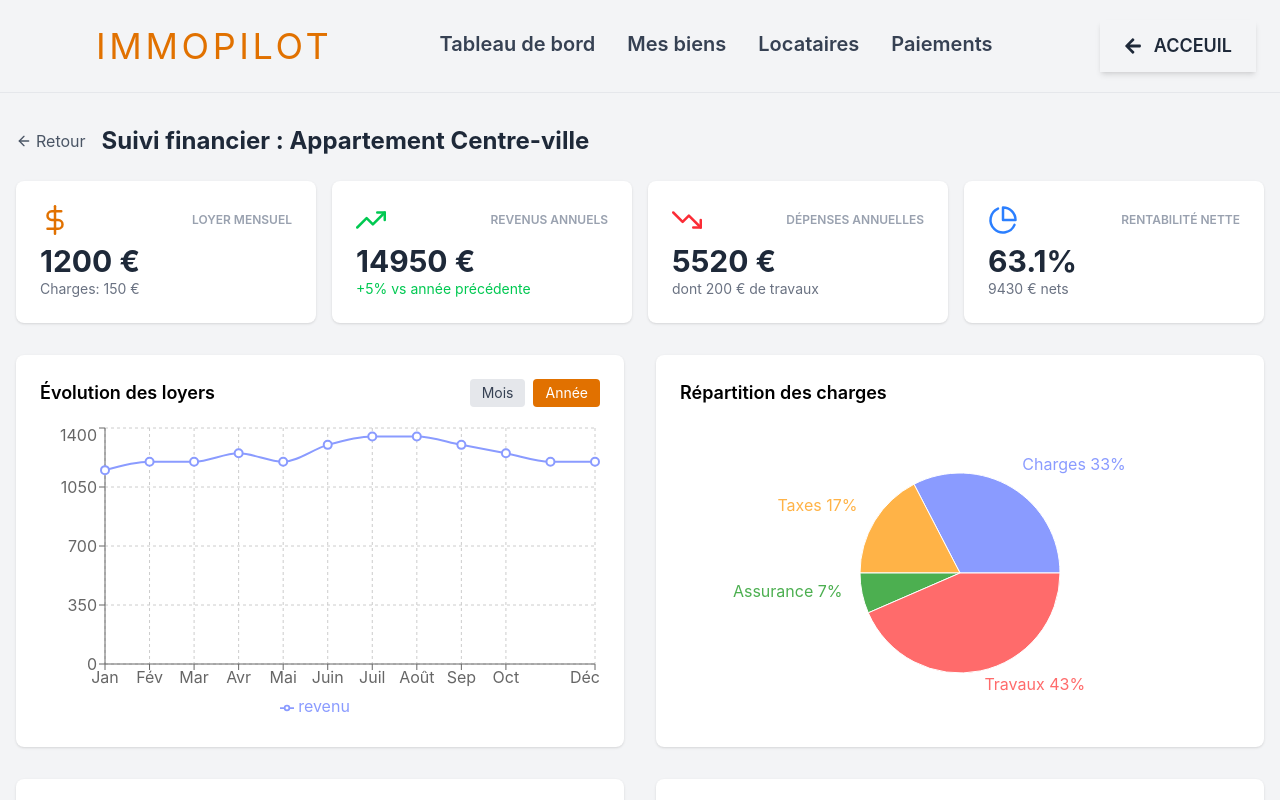
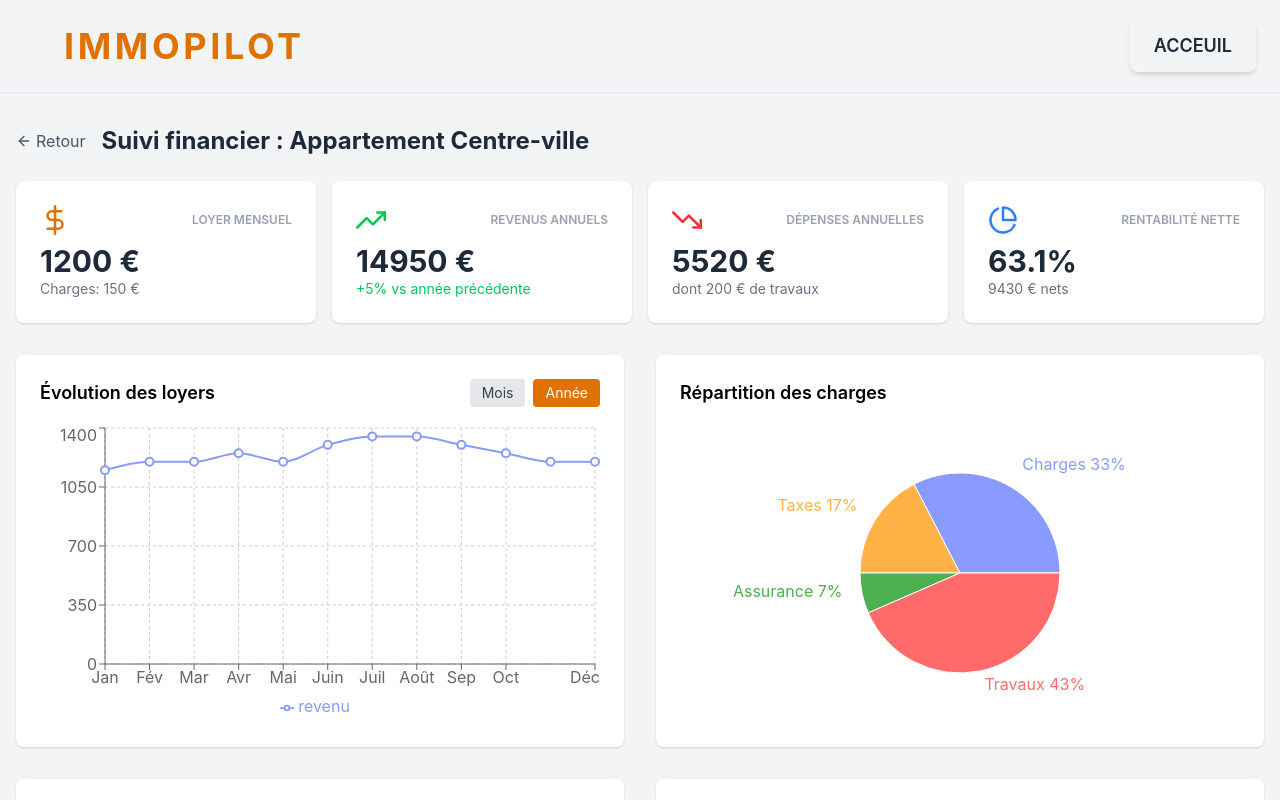
Before and after one commit to eraudnkondo/ImmoPilot-web, a React (Vite) app: page /suivi-financier in a window 1280 px wide. Shown: the top 800 px of the page. Built offline with nearby package versions, Linux system fonts and the light colour scheme.

Commit message:
mise à jour du projet

```diff
--- /dev/null
+++ b/src/components/Header1.jsx
@@ -0,0 +1,26 @@
+import React from "react";
+import { Link } from "react-router-dom";
+
+const Header1 = () => {
+  return (
+    <header className="flex justify-between items-center px-6 py-5 bg-gray-100 border-b border-gray-200 sticky top-0 z-50">
+
+      <Link
+        to="/"
+        className="text-4xl tracking-widest text-amber-600 uppercase no-underline ml-10 font-bold"
+      >
+        IMMOPILOT
+      </Link>
+
+      <Link
+        to="/"
+        className="flex items-center gap-3 text-gray-800 px-6 py-3 rounded-lg hover:bg-[#6F8BFF] hover:text-white transition shadow-md text-lg font-semibold"
+      >
+        ACCEUIL
+      </Link>
+
+    </header>
+  );
+};
+
+export default Header1;
--- a/src/pages/SuiviFinancier.jsx
+++ b/src/pages/SuiviFinancier.jsx
@@ -25,7 +25,7 @@ import {
   Pie,
   Cell,
 } from "recharts";
-import HeaderGestionBiens from "../components/HeaderGestionBiens";
+import Header1 from "../components/Header1";
 import Footer from "../components/Footer";
 
 
@@ -87,7 +87,7 @@ const SuiviFinancier = () => {
   if (loading) {
     return (
       <div className="min-h-screen flex flex-col bg-gray-100">
-        <HeaderGestionBiens />
+        <Header1 />
         <main className="flex-grow flex items-center justify-center">
           <div className="text-xl text-gray-600">Chargement...</div>
         </main>
@@ -104,7 +104,7 @@ const SuiviFinancier = () => {
 
   return (
     <div className="min-h-screen flex flex-col bg-gray-100">
-      <HeaderGestionBiens />
+      <Header1 />
 
       <main className="flex-grow container mx-auto px-4 py-8">
 
```
